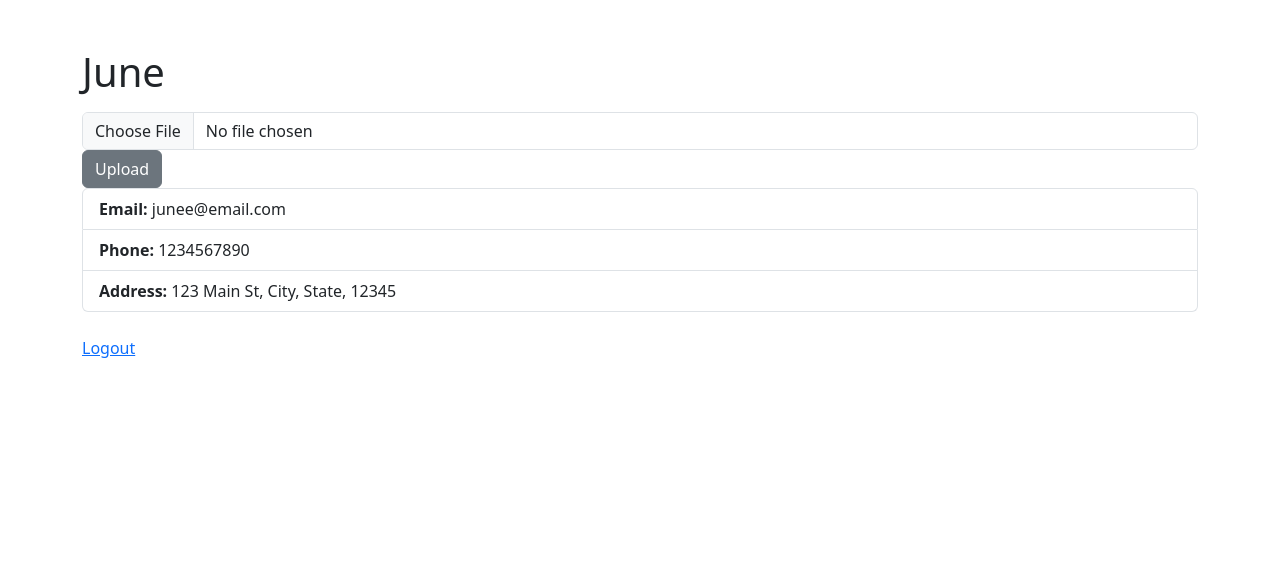
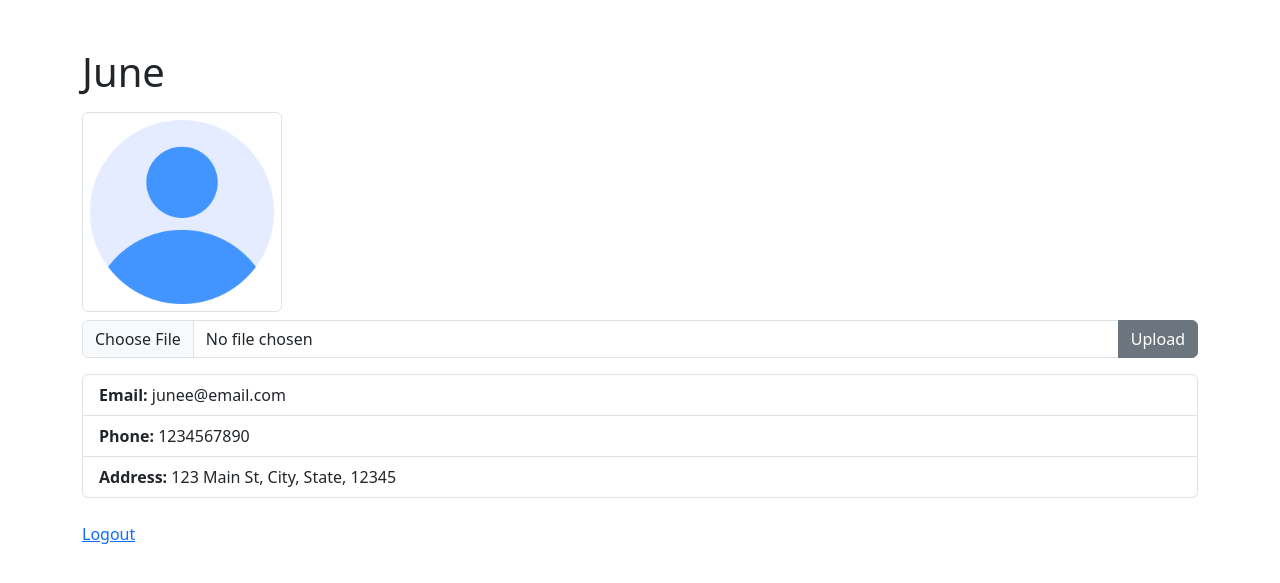
Before and after one commit to zunemoe/php-playground, a PHP site: page /profile.php in a window 1280 px wide. Shown: the top 583 px of the page. Run offline with PHP 8.4, Linux system fonts and the light colour scheme; the visitor is signed in with stand-in values (Sample User, id 1).

Commit message:
profile pic upload function

```diff
--- a/sessionsample/_actions/upload.php
+++ b/sessionsample/_actions/upload.php
@@ -9,7 +9,7 @@ if($error) {
 }
 
 if($type === "image/jpeg" or $type === "image/png") {
-    move_uploaded_file($tmp, 'photos/june.jpg');
+    move_uploaded_file($tmp, "photos/profile.jpg");
     header('location: ../profile.php');
 } else {
     header('location: ../profile.php?error=type');
--- a/sessionsample/profile.php
+++ b/sessionsample/profile.php
@@ -22,15 +22,17 @@ if(!isset($_SESSION['user'])){
             <div class="alert alert-warning">Cannot upload file</div>
         <?php endif; ?>
 
-        <?php if(file_exists('_actions/uploads/june.jpg')): ?>
-            <img src="_actions/uploads/june.jpg" class="img-thumbnail mb-2" alt="June" width="200">
+        <?php if(file_exists('_actions/photos/profile.jpg')): ?>
+            <img src="_actions/photos/profile.jpg" class="img-thumbnail mb-2" alt="June" width="200">
         <?php endif; ?>
 
         <form action="_actions/upload.php"
                 method="post"
                 enctype="multipart/form-data">
-                <input type="file" name="file" class="form-control">
-                <button class="btn btn-secondary">Upload</button>
+                <div class="input-group mb-3">
+                    <input type="file" name="photo" class="form-control">
+                    <button class="btn btn-secondary">Upload</button>
+                </div>
         </form>
 
         <ul class="list-group">
```
Also changed, not shown: sessionsample/index.php (+0 -9 lines), sessionsample/_actions/photos/profile.jpg (added).
